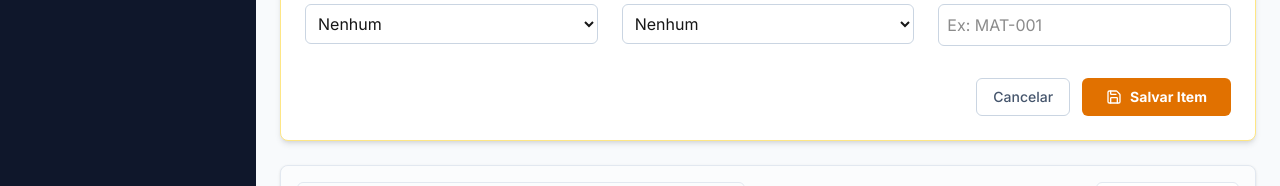
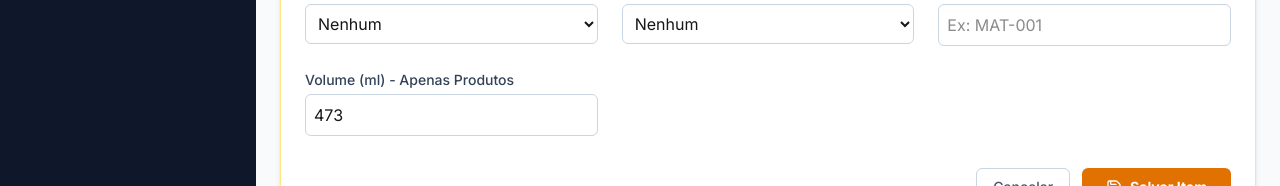
Before and after one commit to brunorubira/brew-erp-v2, a Next.js app: page /inventory/items in a window 1280 px wide. Both pictures are taken after a click on the button "Novo Item". Shown: the part 355-541 px from the top of the page. Built offline with nearby package versions, Linux system fonts and the light colour scheme; no server answers; the database is empty.

Commit message:
feat: Implement inventory item catalog page with CRUD functionality, search, and filtering.

```diff
--- a/src/app/(dashboard)/inventory/items/page.tsx
+++ b/src/app/(dashboard)/inventory/items/page.tsx
@@ -130,7 +130,7 @@ export default function ItemCatalogPage() {
                             <select name="type" required defaultValue={editingItem?.type || 'ingredient'} className="w-full border p-2 rounded-md border-slate-300 focus:outline-amber-500">
                                 <option value="ingredient">Insumo / Ingrediente</option>
                                 <option value="packaging">Embalagem / Material</option>
-                                <option value="product">Produto Final (Lata 473ml)</option>
+                                <option value="product">Produto Final (Lata/Barril/etc)</option>
                             </select>
                         </div>
                         <div>
@@ -169,6 +169,16 @@ export default function ItemCatalogPage() {
                         <div>
                             <label className="block text-sm font-medium text-slate-700 mb-1">SKU / Cód. Interno</label>
                             <input name="sku" defaultValue={editingItem?.sku || ''} className="w-full border p-2 rounded-md border-slate-300 focus:outline-amber-500" placeholder="Ex: MAT-001" />
+                        </div>
+                        <div>
+                            <label className="block text-sm font-medium text-slate-700 mb-1">Volume (ml) - Apenas Produtos</label>
+                            <input
+                                name="volume_ml"
+                                type="number"
+                                defaultValue={editingItem?.volume_ml || 473}
+                                className="w-full border p-2 rounded-md border-slate-300 focus:outline-amber-500 disabled:bg-slate-50 disabled:text-slate-400"
+                                placeholder="Ex: 473, 1000, 30000"
+                            />
                         </div>
 
                         <div className="lg:col-span-3 flex justify-end gap-3 mt-2">
@@ -238,7 +248,7 @@ export default function ItemCatalogPage() {
                                             </div>
                                         </td>
                                         <td className="px-6 py-4 text-slate-600 uppercase text-[10px] font-mono">
-                                            {item.type === 'product' ? 'Cerveja (473ml)' : (item.ingredient_category || item.packaging_category || '-')}
+                                            {item.type === 'product' ? `${item.volume_ml >= 1000 ? `${item.volume_ml / 1000}L` : `${item.volume_ml}ml`}` : (item.ingredient_category || item.packaging_category || '-')}
                                         </td>
                                         <td className="px-6 py-4 text-slate-600">{item.unit}</td>
                                         <td className="px-6 py-4 font-mono text-slate-500">{item.sku || '-'}</td>
--- a/src/app/actions/items.ts
+++ b/src/app/actions/items.ts
@@ -15,6 +15,7 @@ export async function createItem(formData: FormData) {
     const ingredient_category = formData.get('ingredient_category') as string || null;
     const packaging_category = formData.get('packaging_category') as string || null;
     const sku = formData.get('sku') as string || null;
+    const volume_ml = formData.get('volume_ml') ? Number(formData.get('volume_ml')) : null;
 
     if (!name || !type || !unit) {
         return { success: false, message: 'Nome, tipo e unidade são obrigatórios.' };
@@ -34,7 +35,7 @@ export async function createItem(formData: FormData) {
     } else if (type === 'packaging') {
         itemData.packaging_category = packaging_category;
     } else if (type === 'product') {
-        itemData.volume_ml = 473; // Strict requirement from schema
+        itemData.volume_ml = volume_ml || 473;
     }
 
     const { error } = await supabase.from('items').insert(itemData);
@@ -80,6 +81,7 @@ export async function updateItem(id: string, formData: FormData) {
     const ingredient_category = formData.get('ingredient_category') as string || null;
     const packaging_category = formData.get('packaging_category') as string || null;
     const sku = formData.get('sku') as string || null;
+    const volume_ml = formData.get('volume_ml') ? Number(formData.get('volume_ml')) : null;
 
     if (!name || !type || !unit) {
         return { success: false, message: 'Nome, tipo e unidade são obrigatórios.' };
@@ -95,11 +97,15 @@ export async function updateItem(id: string, formData: FormData) {
     if (type === 'ingredient') {
         itemData.ingredient_category = ingredient_category;
         itemData.packaging_category = null;
+        itemData.volume_ml = null;
     } else if (type === 'packaging') {
         itemData.packaging_category = packaging_category;
         itemData.ingredient_category = null;
+        itemData.volume_ml = null;
     } else if (type === 'product') {
-        itemData.volume_ml = 473;
+        itemData.volume_ml = volume_ml || 473;
+        itemData.ingredient_category = null;
+        itemData.packaging_category = null;
     }
 
     const { error } = await supabase
```
